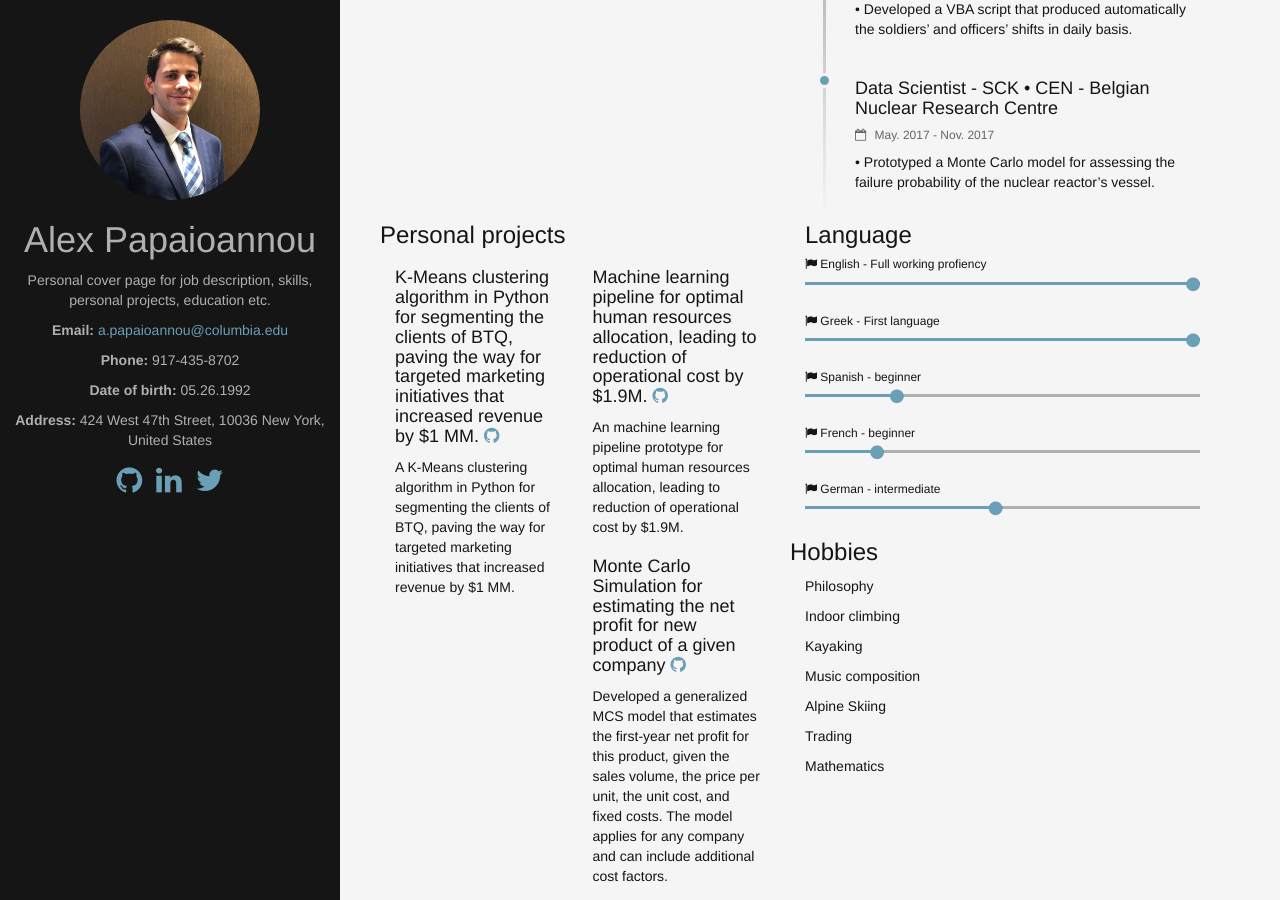
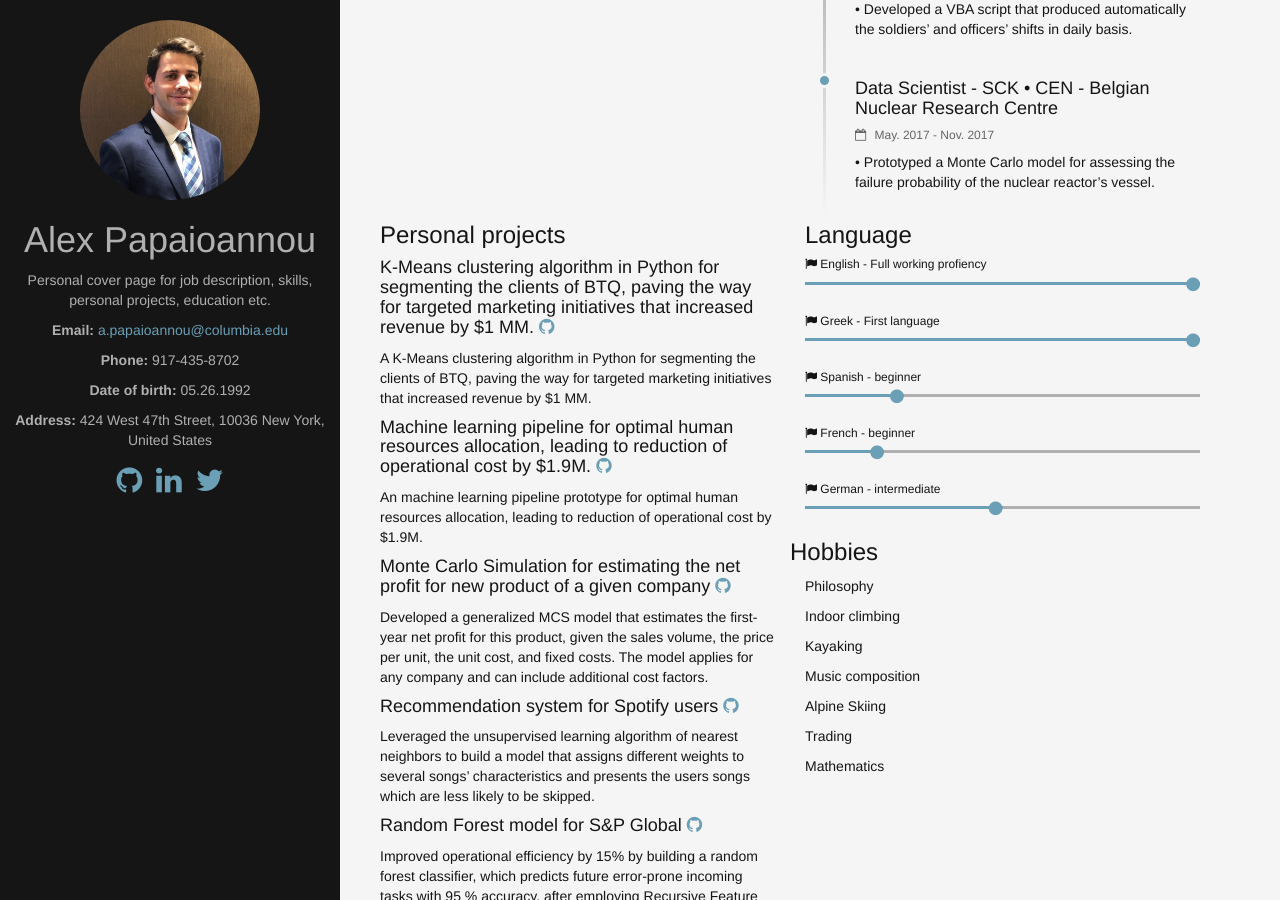
Before and after one commit to alex-papaioannou/home, a Jekyll site: the page built from index.html, in a window 1280 px wide and 900 px high, scrolled down 1650 px. Built offline with Jekyll 4.4.1, drawn with Linux system fonts in a browser that asks for light colours; nearby versions of some CDN libraries.

Commit message:
Update projects.html

```diff
--- a/_includes/projects.html
+++ b/_includes/projects.html
@@ -5,7 +5,7 @@
         </div>
             {% for post in site.posts %}
                 {% if post.category == "project" %}
-                    <div class="project col-xs-12 col-sm-6 col-md-6">
+                    <div class="project">
                         <div class="project-header">
                             <h4>
                                 {{ post.name }}
```
